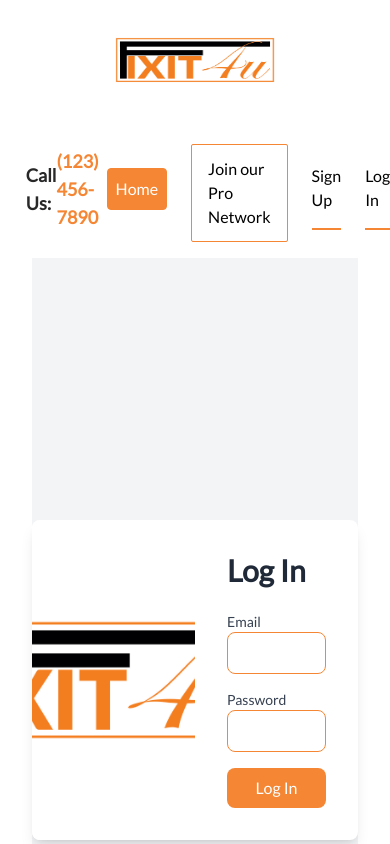
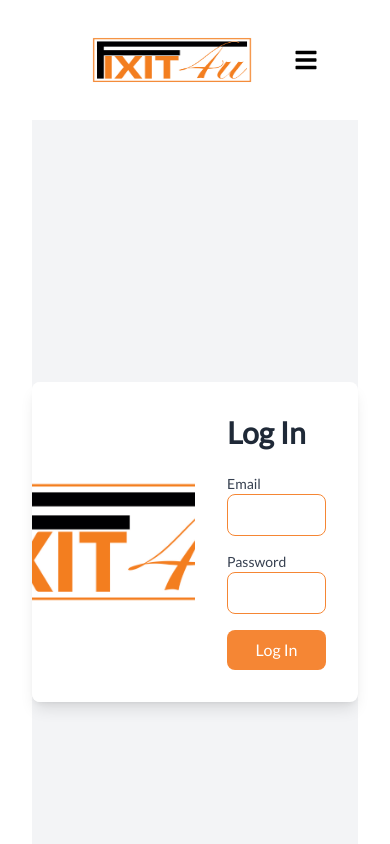
Before and after one commit to RaoofGoher/viseFixIt, a React (Vite) app: page /login in a window 390 px wide. Shown: the top 844 px of the page. Built offline with nearby package versions, Linux system fonts and the light colour scheme.

Commit message:
navbar updated

```diff
--- a/src/components/PrimaryNavbar.jsx
+++ b/src/components/PrimaryNavbar.jsx
@@ -1,31 +1,23 @@
-import React, { useEffect } from 'react';
-import LogoImg from '../assets/mainImg.png';
+import React, { useState } from 'react';
 import Logo2 from '../assets/logo2.jpg';
-import { FaUserCircle } from 'react-icons/fa'; // Import profile icon from react-icons
-import { FaChevronDown } from 'react-icons/fa';
+import { FaUserCircle, FaBars, FaTimes } from 'react-icons/fa';
 import ServicesModal from './Modal';
 import { useGlobalContext } from '../context/GlobalContext';
 import { useProContext } from '../context/ProContext';
 import { Link } from 'react-router-dom';
 import RegistrationModal from '../components/RegistrationModal';
 import { useMediaQuery } from 'react-responsive';
-import SecondaryNavbar from './SecondaryNavabr';
-import axios from 'axios';
 
 const apiUrl = import.meta.env.VITE_API_URL;
 
 const PrimaryNavbar = () => {
-  const isMobile = useMediaQuery({
-    query: '(max-width: 432px)'
-  });
-
-  const isMobile2 = useMediaQuery({
-    query: '(max-width: 354px)'
+  const [isMenuOpen, setIsMenuOpen] = useState(false);
+  const isMedium = useMediaQuery({
+    query: '(max-width: 948px)',
   });
 
   const {
     openRegistrationModal,
-    openServiceModal,
     isServiceModalOpen,
     isRegistrationModalOpen,
     isAuthenticated,
@@ -35,41 +27,51 @@ const PrimaryNavbar = () => {
 
   const { isProAuthenticated, logoutPro, proData } = useProContext();
 
+  const toggleMenu = () => {
+    setIsMenuOpen(!isMenuOpen);
+  };
+const signUpHandler = () => {
+  openRegistrationModal();
+  toggleMenu();
+}
   return (
-    <div>
-      <div className="flex smartNavbar:flex-col items-center justify-between text-black px-10 ">
+    <div className="relative">
+      <div className="flex items-center justify-between text-black px-10">
+        {/* Logo */}
         <Link to={'/'}>
-          <div>
           <img
             src={Logo2}
             className="w-[200px] h-[120px] rounded-md"
             alt="Logo"
           />
-          </div>
         </Link>
 
+        {/* Hamburger menu for small screens */}
+        {isMedium && (
+          <button onClick={toggleMenu} className="text-2xl">
+            {isMenuOpen ? <FaTimes /> : <FaBars />}
+          </button>
+        )}
 
-
-
-        <div className={`navbar flex items-center space-x-6 smartNavbar:py-4 ${isMobile ? "w-[95vw] items-center" : ""} ${isMobile2 ? "px-2" : "px-4"}`}>
-
-          <div className="flex items-center ">
+        {/* Main navigation links for larger screens */}
+        {!isMedium && (
+          <div className="navbar flex items-center space-x-6">
+            <div className="flex items-center">
               <span className="text-secondaryColor text-lg font-bold">Call Us: </span>
               <span className="text-primaryColor text-lg font-bold">(123) 456-7890</span>
-            <Link to={'/'} className='ml-2 bg-primaryColor p-2 rounded border border-primaryColor text-white hover:bg-white  hover:text-black'>
-
+              <Link to={'/'} className='ml-2 bg-primaryColor p-2 rounded border border-primaryColor text-white hover:bg-white hover:text-black'>
                 Home
               </Link>
             </div>
 
-          {isAuthenticated || isProAuthenticated ? "" : <Link to="/prosignup" className='mt-2'>
-            <h1 className="cursor-pointer hover:text-white hover:bg-secondaryColor border border-primaryColor py-3 px-4 rounded-sm flex items-center justify-between">
+            {!isAuthenticated && !isProAuthenticated ? (
+              <Link to="/prosignup">
+                <h1 className="cursor-pointer hover:text-white hover:bg-secondaryColor border border-primaryColor py-3 px-4 rounded-sm">
                   Join our Pro Network
                 </h1>
-          </Link>}
+              </Link>
+            ) : null}
 
-
-          {/* Conditional rendering based on authentication states */}
             {!isAuthenticated && !isProAuthenticated ? (
               <>
                 <h1 className="cursor-pointer hover:text-primaryColor border-b-2 border-primaryColor py-4" onClick={openRegistrationModal}>
@@ -95,13 +97,8 @@ const PrimaryNavbar = () => {
                         Logout
                       </h1>
                     </Link>
-                  {/* Profile icon for Pro */}
                     <Link to={`/myprofilepro/${proData?.username}`}>
-
-                    {
-
-                      !proData?.profile_picture_url || proData.profile_picture_url === 'null'
-                        ? (
+                      {!proData?.profile_picture_url || proData.profile_picture_url === 'null' ? (
                         <FaUserCircle className="w-8 h-8 cursor-pointer text-primaryColor mt-4" />
                       ) : (
                         <img
@@ -109,8 +106,7 @@ const PrimaryNavbar = () => {
                           alt="Profile"
                           className="w-8 h-8 rounded-2xl cursor-pointer text-primaryColor mt-4"
                         />
-                        )
-                    }
+                      )}
                     </Link>
                   </>
                 ) : (
@@ -125,12 +121,8 @@ const PrimaryNavbar = () => {
                         Logout
                       </h1>
                     </Link>
-                  {/* Profile icon for Customer */}
                     <Link to={`/myprofilecustomer/${user?.data?.username}`}>
-
-                    {
-                      !user?.data?.profile_picture_url || user?.data?.profile_picture_url === 'null'
-                        ? (
+                      {!user?.data?.profile_picture_url || user?.data?.profile_picture_url === 'null' ? (
                         <FaUserCircle className="w-8 h-8 cursor-pointer text-primaryColor mt-4" />
                       ) : (
                         <img
@@ -138,21 +130,97 @@ const PrimaryNavbar = () => {
                           alt="Profile"
                           className="w-8 h-8 cursor-pointer rounded-2xl text-primaryColor mt-4"
                         />
-                        )
-                    }
+                      )}
                     </Link>
                   </>
                 )}
               </>
             )}
           </div>
+        )}
+      </div>
 
+      {/* Drawer menu for small screens */}
+      {isMedium && isMenuOpen && (
+        <div className="fixed top-0 right-0 z-50 w-64 h-full bg-gray-100 shadow-lg transition-transform transform translate-x-0">
+          <button onClick={toggleMenu} className="absolute top-4 right-4 text-2xl">
+            <FaTimes />
+          </button>
+          <div className="flex flex-col items-start p-4 space-y-4">
+            <Link onClick={toggleMenu} to={'/'} className="bg-primaryColor p-2 rounded border border-primaryColor text-white hover:bg-white hover:text-black">
+              Home
+            </Link>
+            {!isAuthenticated && !isProAuthenticated ? (
+              <>
+                <h1 className="cursor-pointer hover:text-primaryColor border-b-2 border-primaryColor py-4" onClick={signUpHandler}>
+                  Sign Up
+                </h1>
+                <Link onClick={toggleMenu} to={'/login'}>
+                  <h1 className="cursor-pointer hover:text-primaryColor border-b-2 border-primaryColor py-4">
+                    Log In
+                  </h1>
+                </Link>
+              </>
+            ) : (
+              <>
+                {isProAuthenticated ? (
+                  <>
+                    <Link onClick={toggleMenu} to={`/dashboard/prodashboard/${proData?.username}`}>
+                      <h1 className="cursor-pointer hover:text-primaryColor border-b-2 border-primaryColor py-4">
+                        Dashboard
+                      </h1>
+                    </Link>
+                    <Link onClick={toggleMenu} to={'/'}>
+                      <h1 className="cursor-pointer hover:text-primaryColor border-b-2 border-primaryColor py-4" onClick={logoutPro}>
+                        Logout
+                      </h1>
+                    </Link>
+                    <Link onClick={toggleMenu} to={`/myprofilepro/${proData?.username}`}>
+                      {!proData?.profile_picture_url || proData.profile_picture_url === 'null' ? (
+                        <FaUserCircle className="w-8 h-8 cursor-pointer text-primaryColor mt-4" />
+                      ) : (
+                        <img
+                          src={`${apiUrl}${proData.profile_picture_url}?t=${new Date().getTime()}`}
+                          alt="Profile"
+                          className="w-8 h-8 rounded-2xl cursor-pointer text-primaryColor mt-4"
+                        />
+                      )}
+                    </Link>
+                  </>
+                ) : (
+                  <>
+                    <Link onClick={toggleMenu} to={`/dashboard/${user?.data?.username}`}>
+                      <h1 className="cursor-pointer hover:text-primaryColor border-b-2 border-primaryColor py-4">
+                        Dashboard
+                      </h1>
+                    </Link>
+                    <Link onClick={toggleMenu} to={'/'}>
+                      <h1 className="cursor-pointer hover:text-primaryColor border-b-2 border-primaryColor py-4" onClick={logoutUser}>
+                        Logout
+                      </h1>
+                    </Link>
+                    <Link onClick={toggleMenu} to={`/myprofilecustomer/${user?.data?.username}`}>
+                      {!user?.data?.profile_picture_url || user?.data?.profile_picture_url === 'null' ? (
+                        <FaUserCircle className="w-8 h-8 cursor-pointer text-primaryColor mt-4" />
+                      ) : (
+                        <img
+                          src={`${apiUrl}${user.data.profile_picture_url}?t=${new Date().getTime()}`}
+                          alt="Profile"
+                          className="w-8 h-8 cursor-pointer rounded-2xl text-primaryColor mt-4"
+                        />
+                      )}
+                    </Link>
+                  </>
+                )}
+              </>
+            )}
+          </div>
+        </div>
+      )}
 
-        {/* Conditionally render the modals */}
+      {/* Modals */}
       {isRegistrationModalOpen && <RegistrationModal />}
       {isServiceModalOpen && <ServicesModal />}
-      </div>
-
     </div>
   );
 };
--- a/src/components/SecondaryNavabr.jsx
+++ b/src/components/SecondaryNavabr.jsx
@@ -79,7 +79,7 @@ const SecondaryNavbar = () => {
               <li key={item.id}> {/* Assuming each item has a unique id */}
                 <button
                   onClick={() => openModal(item)}
-                  className={`ml-4 p-4 text-black font-bold transition duration-200 ${
+                  className={`ml-4 p-4 w-[250px] text-black font-bold transition duration-200 ${
                     activeModal === item.name ? 'text-yellow-400' : 'text-white hover:text-secondaryColor'
                   }`}
                 >
--- a/src/index.css
+++ b/src/index.css
@@ -38,3 +38,6 @@
   -ms-overflow-style: none;  /* Internet Explorer and Edge */
   scrollbar-width: none;  /* Firefox */
 }
+.fixed {
+  transition: transform 0.3s ease;
+}
--- a/tailwind.config.js
+++ b/tailwind.config.js
@@ -21,7 +21,7 @@ export default {
       },
       screens: {
         'smartNavbar': {         // Define a custom max breakpoint
-          'max': '599px',           // Less than 600px
+          'max': '980px',           // Less than 600px
         },
         'smartNavbarLinks': {         // Define a custom max breakpoint
           'max': '400px',           // Less than 600px
```
Lines whose indentation alone changed are shown as unchanged.
